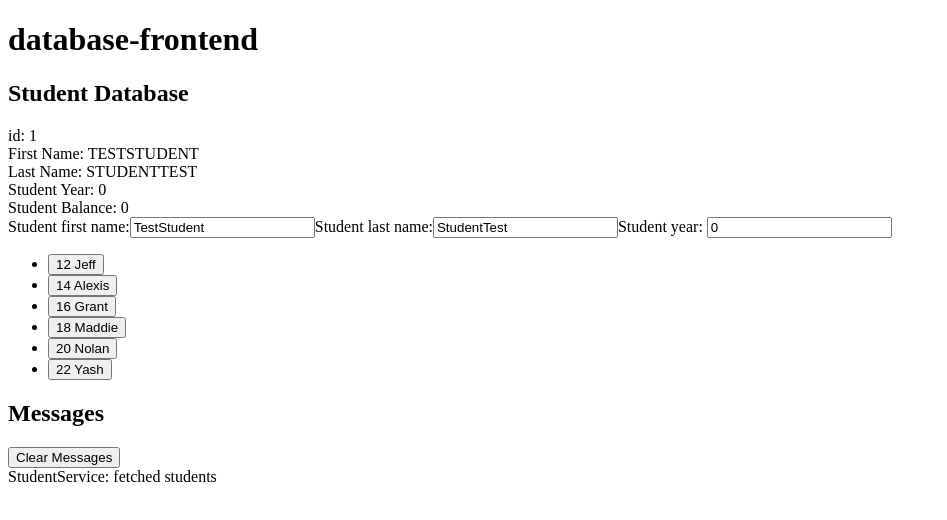
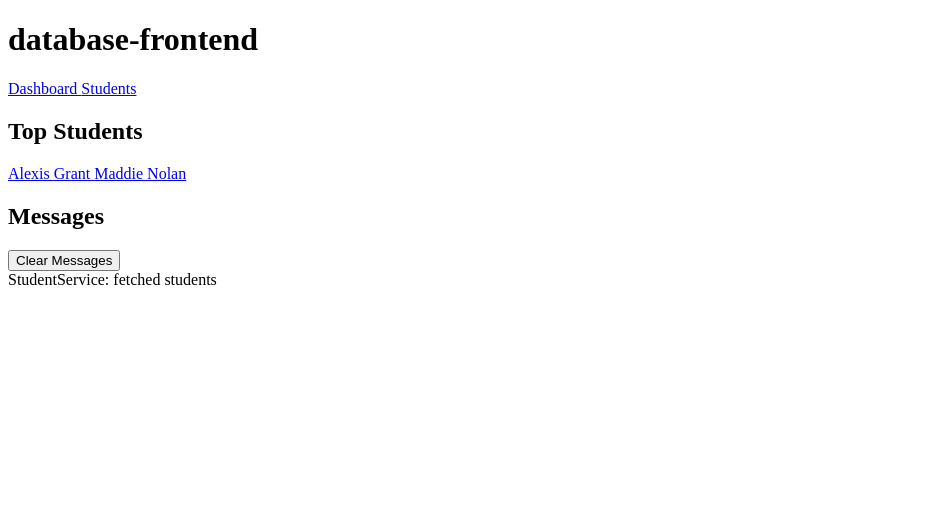
Before and after one commit to nocommentsgood/DatabaseFrontend, an Angular app: page /dashboard in a window 1280 px wide. Before the commit this address led to /. Shown: the top 520 px of the page, without its empty margins (0-947 px from the left). Built offline with nearby package versions, Linux system fonts and the light colour scheme.

Commit message:
Create router and navigation for different components using AppComponent. Configure router, defining routes. Refactor detail view into routed detail view. Configure router link to navigate to detail view of selected student. Inject StudentService to other components.

```diff
--- a/src/app/app-routing.module.ts
+++ b/src/app/app-routing.module.ts
@@ -1,7 +1,15 @@
 import { NgModule } from '@angular/core';
 import { RouterModule, Routes } from '@angular/router';
+import { StudentsComponent } from './students/students.component';
+import { DashboardComponent } from './dashboard/dashboard.component';
+import { StudentDetailComponent } from './student-detail/student-detail.component';
 
-const routes: Routes = [];
+const routes: Routes = [
+  { path: 'students', component: StudentsComponent },
+  { path: 'dashboard', component: DashboardComponent },
+  { path: '', redirectTo: '/dashboard', pathMatch: 'full'} ,
+  { path: 'detail/:id', component: StudentDetailComponent }, // the colon :id indicates that :id is a placeholder for specific hero id
+];
 
 @NgModule({
   imports: [RouterModule.forRoot(routes)],
--- a/src/app/app.component.html
+++ b/src/app/app.component.html
@@ -1,4 +1,7 @@
 <h1>{{title}}</h1>
-<app-students></app-students>
+<nav>
+    <a routerLink="/dashboard">Dashboard </a>
+    <a routerLink="/students">Students </a>
+</nav>
+<router-outlet></router-outlet>
 <app-messages></app-messages>
-<router-outlet></router-outlet>
--- a/src/app/app.module.ts
+++ b/src/app/app.module.ts
@@ -7,13 +7,15 @@ import { StudentsComponent } from './students/students.component';
 import { FormsModule } from '@angular/forms';
 import { StudentDetailComponent } from './student-detail/student-detail.component';
 import { MessagesComponent } from './messages/messages.component';
+import { DashboardComponent } from './dashboard/dashboard.component';
 
 @NgModule({
   declarations: [
     AppComponent,
     StudentsComponent,
     StudentDetailComponent,
-    MessagesComponent
+    MessagesComponent,
+    DashboardComponent
   ],
   imports: [
     BrowserModule,
--- /dev/null
+++ b/src/app/dashboard/dashboard.component.html
@@ -0,0 +1,5 @@
+<h2>Top Students</h2>
+<div>
+    <!-- the below routerLink is using angular interpolation binding -->
+    <a *ngFor="let student of students" routerLink="/detail/{{student.id}}">{{student.firstName}} </a>
+</div>
--- /dev/null
+++ b/src/app/dashboard/dashboard.component.ts
@@ -0,0 +1,25 @@
+import { Component, OnInit } from '@angular/core';
+import { Student } from '../student';
+import { StudentService } from '../student.service';
+
+@Component({
+  selector: 'app-dashboard',
+  templateUrl: './dashboard.component.html',
+  styleUrls: ['./dashboard.component.css']
+})
+export class DashboardComponent implements OnInit {
+
+  students: Student[] = [];
+
+  constructor(private studentService: StudentService) { }
+
+  ngOnInit(): void {
+    this.getStudents()
+  }
+
+  getStudents(): void {
+    this.studentService.getStudents()
+    .subscribe(students => this.students = students.slice(1,5));
+  }
+
+}
--- a/src/app/student-detail/student-detail.component.html
+++ b/src/app/student-detail/student-detail.component.html
@@ -1,3 +1,4 @@
+<button type="button" (click)="goBack()">Go Back</button>
 <div *ngIf="student">
     <h2>{{student.firstName | uppercase}} Details</h2>
     <div><span>id: </span>{{student.id}}</div>
--- a/src/app/student-detail/student-detail.component.ts
+++ b/src/app/student-detail/student-detail.component.ts
@@ -1,5 +1,8 @@
 import { Component, OnInit, Input } from '@angular/core';
 import { Student } from '../student';
+import { ActivatedRoute } from '@angular/router';
+import { Location } from '@angular/common';
+import { StudentService } from '../student.service';
 
 @Component({
   selector: 'app-student-detail',
@@ -13,9 +16,23 @@ export class StudentDetailComponent implements OnInit {
 
   @Input() student?: Student;
 
-  constructor() { }
+  constructor(
+    private route: ActivatedRoute,
+    private studentService: StudentService,
+    private location: Location
+  ) { }
 
   ngOnInit(): void {
+    this.getStudent();
+  }
+
+  getStudent(): void {
+    const id = Number(this.route.snapshot.paramMap.get('id'));
+    this.studentService.getStudent(id).subscribe(student => this.student = student);
+  }
+
+  goBack(): void {
+    this.location.back();
   }
 
 }
--- a/src/app/student.service.ts
+++ b/src/app/student.service.ts
@@ -20,4 +20,11 @@ export class StudentService {
     this.messageService.add('StudentService: fetched students');
     return students;
   }
+
+  // this can be rewritten to make http request without changing StudentDetailComponent
+  getStudent(id: number): Observable<Student> {
+    const student = STUDENTS.find(h => h.id === id)!;
+    this.messageService.add(`StudentService: fetched student id=${id}`);
+    return of(student);
+  }
 }
--- a/src/app/students/students.component.html
+++ b/src/app/students/students.component.html
@@ -18,12 +18,9 @@
 <div>
     <ul class="students">
         <li *ngFor="let student of students">
-            <button [class.selected]="student === selectedStudent" type="button" (click)="onSelect(student)">
-                <span class="badge">{{student.id}} </span>
-                <span class="name">{{student.firstName}}</span>
-            </button>
+            <a routerLink="/detail/{{student.id}}">
+                <span class="badge">{{student.id}}</span> {{student.firstName}}
+            </a>
         </li>
     </ul>
 </div>
-
-<app-student-detail [student]="selectedStudent"></app-student-detail>
--- a/src/app/students/students.component.ts
+++ b/src/app/students/students.component.ts
@@ -1,7 +1,6 @@
 import { Component, OnInit } from '@angular/core';
 import { Student } from '../student';
 import { StudentService } from '../student.service';
-import { MessageService } from '../message.service';
 
 @Component({
   selector: 'app-students',
@@ -10,9 +9,7 @@ import { MessageService } from '../message.service';
 })
 export class StudentsComponent implements OnInit {
 
-  students: Student[] = []
-
-  selectedStudent?: Student;
+  students: Student[] = [];
 
   student: Student = {
     id: 1,
@@ -23,13 +20,12 @@ export class StudentsComponent implements OnInit {
     balance: 0
   };
 
-  constructor(private studentService: StudentService, private messageService: MessageService) { }
+  constructor(private studentService: StudentService) { }
 
 
 
   onSelect(student: Student): void {
-    this.selectedStudent = student;
-    this.messageService.add('StudentComponent: Selected student id=${student.id}');
+
   }
 
   ngOnInit(): void {
```
Also changed, not shown: src/app/dashboard/dashboard.component.css (added), 1 other file (tests, documents, lock files or other folders).
